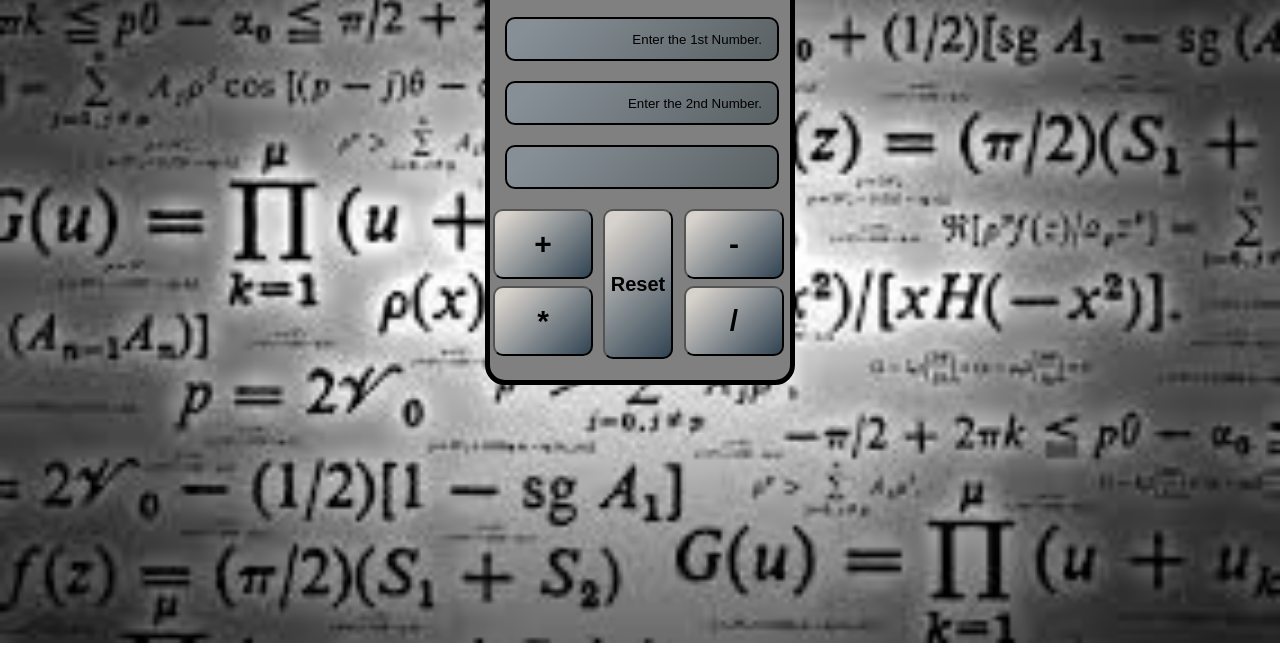
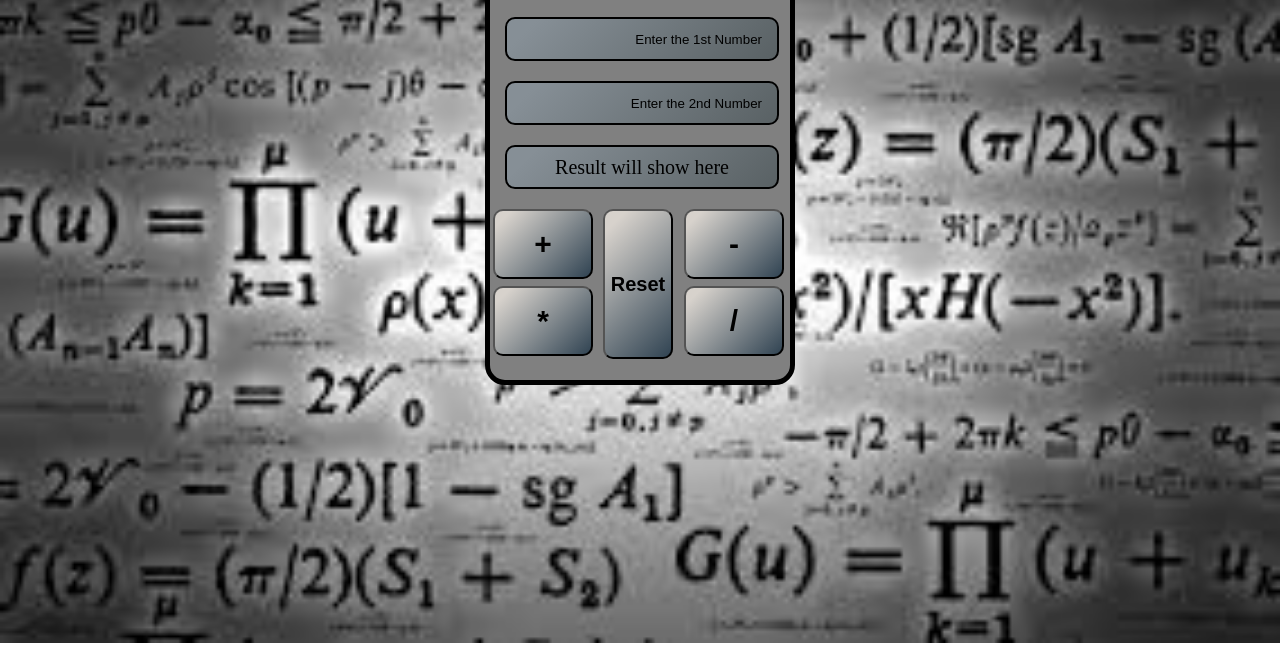
Before and after one commit to Utkarshjain492/calculator, a plain HTML site: page index.html in a window 1280 px wide. Shown: the part 155-800 px from the top of the page. Drawn offline with Linux system fonts and the light colour scheme.

Commit message:
updated files

```diff
--- a/index.html
+++ b/index.html
@@ -10,9 +10,9 @@
     <div class="container">
         <h1 id="heading">Calculator</h1>
         <div class="inputs">
-            <input type="number" id="ip1" placeholder="Enter the 1st Number.">
-            <input type="number" id="ip2" placeholder="Enter the 2nd Number.">
-            <div id="result"></div>
+            <input type="number" id="ip1" placeholder="Enter the 1st Number">
+            <input type="number" id="ip2" placeholder="Enter the 2nd Number">
+            <div id="result">Result will show here</div>
         </div>
         <div class="buttons">
             <button id="add">+</button>
--- a/normalCalculator.css
+++ b/normalCalculator.css
@@ -53,7 +53,7 @@ h1{
     justify-content: center;
     width: 270px;
     top: 80px;
-    font-size: 25px;
+    font-size: 20px;
 }
 
 .inputs #ip1::placeholder,
--- a/normalCalculator.js
+++ b/normalCalculator.js
@@ -35,5 +35,5 @@ div.addEventListener('click', () => {
 reset.addEventListener('click', () => {
     input1.value = ('');
     input2.value = ('');
-    result.innerHTML = ('');
+    result.innerHTML = ('Result will show here');
 });
```
